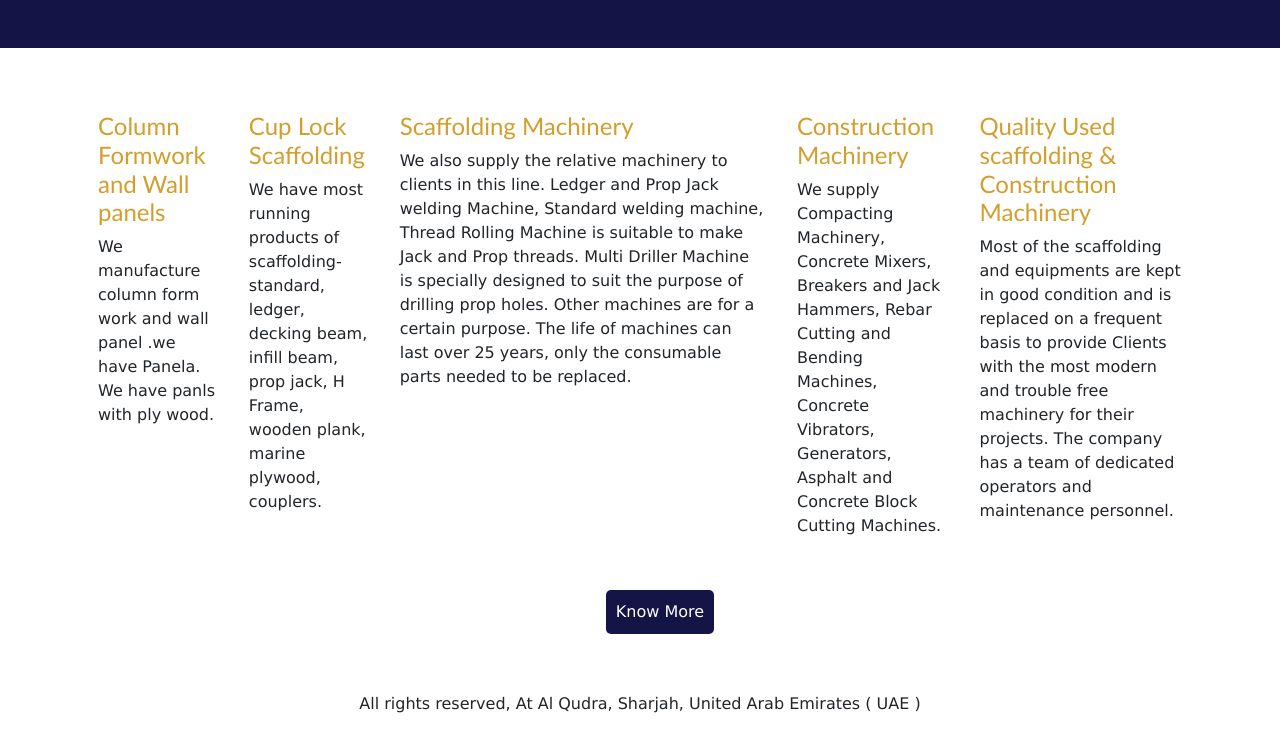
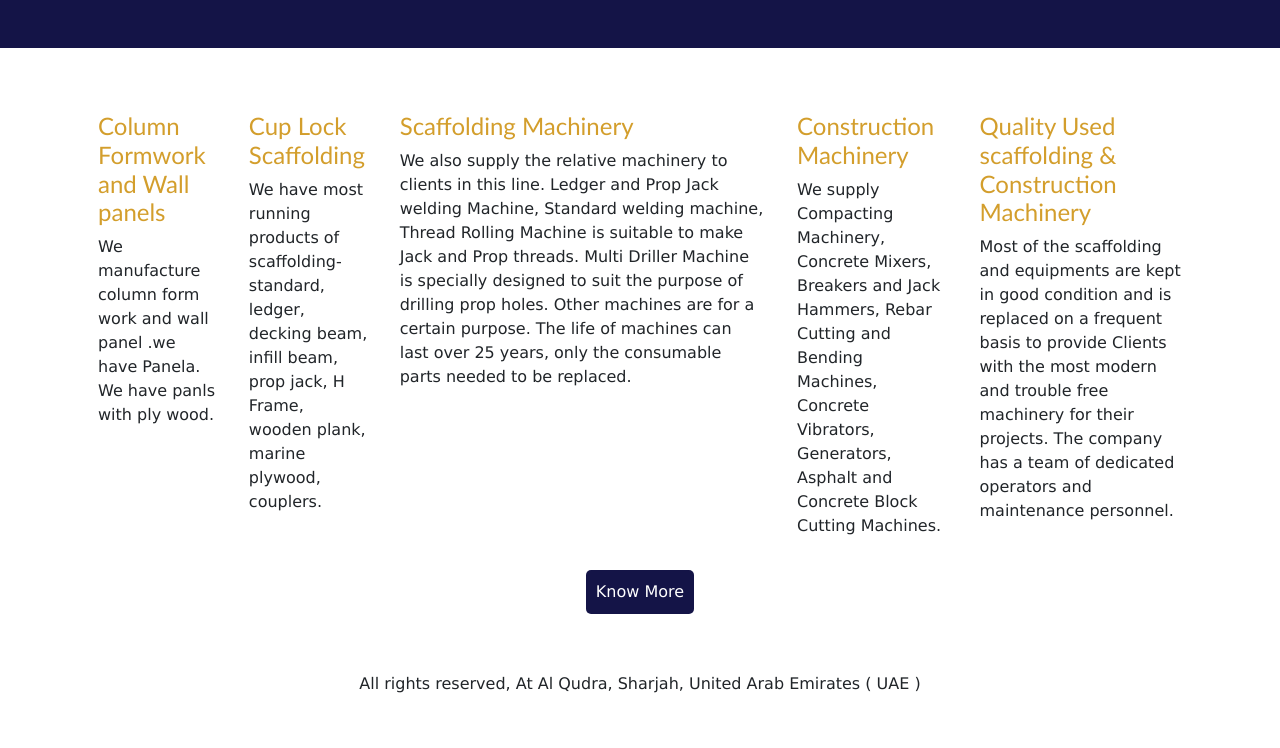
Before and after one commit to amirasalah98/test-responsive, a plain HTML site: page index.html in a window 1280 px wide. Shown: the part 1293-2041 px from the top of the page. Drawn offline with nearby package versions, Linux system fonts and the light colour scheme.

Commit message:
first commit

```diff
--- a/index.html
+++ b/index.html
@@ -289,7 +289,11 @@
       </div>
     </div>
   </section>
-  <div class="readMore-services mb-5"><a href="Construction_Equipments_RoutMap.htm" type="button">Know More</a></div>
+  <section class="">
+  <div class="readMore-services mb-5 ">
+    <a href="Construction_Equipments_RoutMap.htm" type="button">Know More</a>
+  </div>
+</section>
 <!--
   <section class="d-flex justify-content-center">
     <img src="newImages/footerImg.PNG" alt="">
--- a/style.css
+++ b/style.css
@@ -517,7 +517,7 @@ color: rgb(211, 158, 44);
 .readMore-services{
   width: 100%;
   display: flex;
-  margin: 20px;
+  /* margin: 20px; */
 }
   .readMore-services a{
     background-color: #141447;
```
